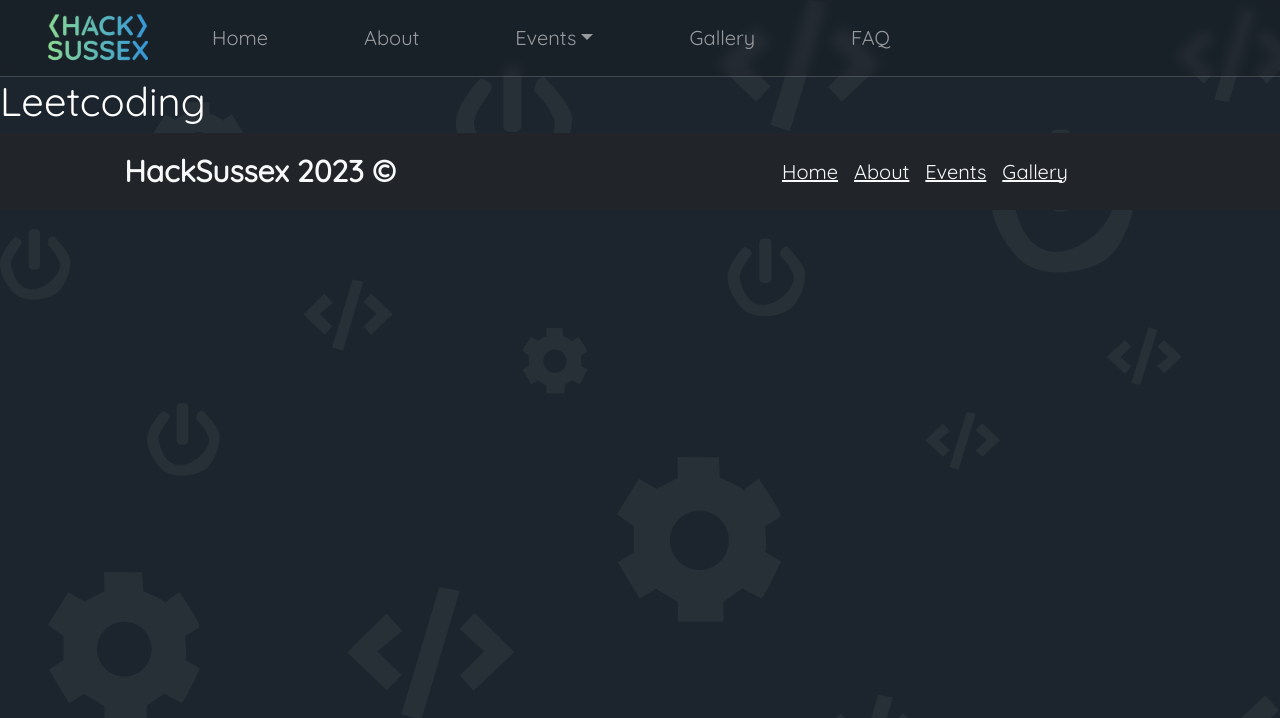
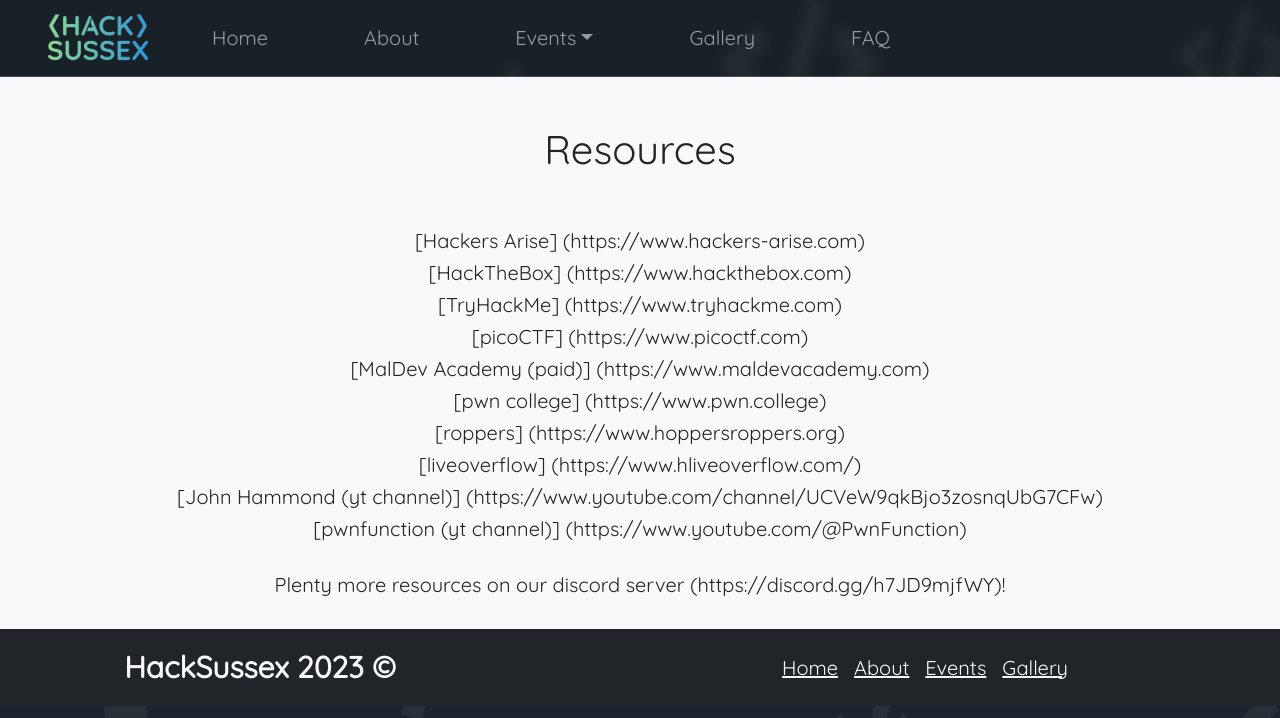
Before and after one commit to HackSussexP/HackSussexWebsite, a React (Create React App) app: page /events/leetcoding in a window 1280 px wide. Shown: the top 718 px of the page. Built offline with nearby package versions, Linux system fonts and the light colour scheme.

Commit message:
feat: started pawnsussex and leetcoding

```diff
--- /dev/null
+++ b/src/components/Resources.js
@@ -0,0 +1,50 @@
+import React from "react";
+
+const Resources = () => {
+    return (
+        <>
+            <div className="container-fluid justify-content-center text-center bg-light text-dark">
+                <div className="col">
+                    <div className="row p-5">
+                        <p className="h1">Resources</p>
+                    </div>
+                    <div className="row">
+                        <p className="h5">[Hackers Arise] (<a className="link-dark link-offset-2 link-offset-3-hover link-underline link-underline-opacity-0 link-underline-opacity-75-hover" href="https://www.hackers-arise.com">https://www.hackers-arise.com</a>)</p>
+                    </div>
+                    <div className="row">
+                        <p className="h5">[HackTheBox] (<a className="link-dark link-offset-2 link-offset-3-hover link-underline link-underline-opacity-0 link-underline-opacity-75-hover" href="https://www.hackthebox.com">https://www.hackthebox.com</a>)</p>
+                    </div>
+                    <div className="row">
+                        <p className="h5">[TryHackMe] (<a className="link-dark link-offset-2 link-offset-3-hover link-underline link-underline-opacity-0 link-underline-opacity-75-hover" href="https://www.tryhackme.com">https://www.tryhackme.com</a>)</p>
+                    </div>
+                    <div className="row">
+                        <p className="h5">[picoCTF] (<a className="link-dark link-offset-2 link-offset-3-hover link-underline link-underline-opacity-0 link-underline-opacity-75-hover" href="https://www.picoctf.com">https://www.picoctf.com</a>)</p>
+                    </div>
+                    <div className="row">
+                        <p className="h5">[MalDev Academy (paid)] (<a className="link-dark link-offset-2 link-offset-3-hover link-underline link-underline-opacity-0 link-underline-opacity-75-hover" href="https://www.maldevacademy.com">https://www.maldevacademy.com</a>)</p>
+                    </div>
+                    <div className="row">
+                        <p className="h5">[pwn college] (<a className="link-dark link-offset-2 link-offset-3-hover link-underline link-underline-opacity-0 link-underline-opacity-75-hover" href="https://www.pwn.college">https://www.pwn.college</a>)</p>
+                    </div>
+                    <div className="row">
+                        <p className="h5">[roppers] (<a className="link-dark llink-offset-2 link-offset-3-hover link-underline link-underline-opacity-0 link-underline-opacity-75-hover" href="https://www.hoppersroppers.org">https://www.hoppersroppers.org</a>)</p>
+                    </div>
+                    <div className="row">
+                        <p className="h5">[liveoverflow] (<a className="link-dark link-offset-2 link-offset-3-hover link-underline link-underline-opacity-0 link-underline-opacity-75-hover" href="https://www.hliveoverflow.com/">https://www.hliveoverflow.com/</a>)</p>
+                    </div>
+                    <div className="row">
+                        <p className="h5">[John Hammond (yt channel)] (<a className="link-dark link-offset-2 link-offset-3-hover link-underline link-underline-opacity-0 link-underline-opacity-75-hover" href="https://www.youtube.com/channel/UCVeW9qkBjo3zosnqUbG7CFw">https://www.youtube.com/channel/UCVeW9qkBjo3zosnqUbG7CFw</a>)</p>
+                    </div>
+                    <div className="row">
+                        <p className="h5">[pwnfunction (yt channel)] (<a className="link-dark link-offset-2 link-offset-3-hover link-underline link-underline-opacity-0 link-underline-opacity-75-hover" href="https://www.youtube.com/@PwnFunction">https://www.youtube.com/@PwnFunction</a>)</p>
+                    </div>
+                    <div className="row p-4">
+                        <p className="h5">Plenty more resources on our discord server (<a className="link-dark link-offset-2 link-offset-3-hover link-underline link-underline-opacity-0 link-underline-opacity-75-hover" href="https://discord.gg/h7JD9mjfWY">https://discord.gg/h7JD9mjfWY</a>)!</p>
+                    </div>
+                </div>
+            </div>
+        </>
+    )
+}
+
+export default Resources;
--- a/src/views/events/Leetcoding.js
+++ b/src/views/events/Leetcoding.js
@@ -1,8 +1,12 @@
 import React from 'react'
+import Resources from '../../components/Resources'
 
 const Leetcoding = () => {
   return (
-    <h1>Leetcoding</h1>
+    <>
+      <Resources />
+    </>
+
   )
 }
 
--- a/src/views/events/PwnSussex.js
+++ b/src/views/events/PwnSussex.js
@@ -1,109 +1,24 @@
 import React from 'react';
-import AboutHeader from '../../components/AboutHeader';
-import SocialMediaBanner from '../../components/SocialMediaBanner';
-import RotatingSponsorBanner from '../../components/RotatingSponsorBanner';
-import background from './../../assets/index-carousel/ctf-background.png';
-import pic from './../../assets/index-carousel/image2.png'
+import Resources from '../../components/Resources';
+import background from '../../assets/matrix-background 1.png'
 
-var sectionStyle = {
+const sectionStyle = {
   backgroundImage: `url(${background})`,
   backgroundSize: 'cover',
   backgroundPosition: 'center',
   backgroundRepeat: 'no-repeat',
   height: '100%',
   width: '100%',
-};
+}
 
 const CaptureTheFlag = () => {
   return(
     <>
-      <div className='container-fluid p-2' style={sectionStyle}>
-        <div className='row align-items-center p-5'>
-          <div className='col'>
-            <div className='container bg-white text-center p-2'>
-              <p className='h4 text-dark'>Brief passage of text describing or something</p>
-            </div>
-          </div>
-          <div className='col'>
-            <div className='container bg-white text-center p-2 h-75'>
-              <p className='h4 text-dark'>Image of something CTF related</p>
-            </div>
-          </div>
-          <div className='col'>
-            <div className='container bg-white text-center p-2'>
-              <p className='h4 text-dark'>Slogan? "putting the hack in hacksussex" or something else</p>
-            </div>
-          </div>
+      <div className='container-fluid'>
+        <div className='container-fluid justify-content-center' style={sectionStyle}>
+          <img></img>
         </div>
-      </div>
-      <RotatingSponsorBanner />
-      <AboutHeader />
-      <SocialMediaBanner />
-      <div className='container pt-3 text-center'>
-        <div className='row mb-3'>
-          <div className='col-12 col-md-6 p-5 m-auto'>
-            <img src={pic} alt="hackathon" className='img-fluid rounded'></img>
-          </div>
-          <div className='col-12 col-md-6 m-auto text-md-start'>
-            <h2 className='display-6 fw-bold text-electric'>
-              Hackathon
-            </h2>
-            <p className='fs-4'>
-              The biggest annual hackathon in Brighton & Hove!
-            </p>
-            <p>
-              Lorem ipsum dolar sit amet, consectetur adipiscing elit, sed do eiusm tempor incididun. Eiusum tempor incididun.
-            </p>
-          </div>
-        </div>
-        <div className='row mb-3'>
-          <div className='col-12 col-md-6 m-auto text-md-end'>
-            <h2 className='display-6 fw-bold text-electric'>
-              Game Jam
-            </h2>
-            <p className='fs-4'>
-              Our newest event where participants are challenged with designing a game within 24 hours!
-            </p>
-            <p>
-              Lorem ipsum dolar sit amet, consectetur adipiscing elit, sed do eiusm tempor incididun. Eiusum tempor incididun.
-            </p>
-          </div>
-          <div className='col-12 col-md-6 p-5 m-auto'>
-            <img src={pic} alt="hackathon" className='img-fluid rounded'></img>
-          </div>
-        </div>
-        <div className='row mb-3'>
-          <div className='col-12 col-md-6 p-5 m-auto'>
-            <img src={pic} alt="hackathon" className='img-fluid rounded'></img>
-          </div>
-          <div className='col-12 col-md-6 m-auto text-md-start'>
-            <h2 className='display-6 fw-bold text-electric'>
-              Coders Cup
-            </h2>
-            <p className='fs-4'>
-              Algorithmic coding compeition
-            </p>
-            <p>
-            Lorem ipsum dolar sit amet, consectetur adipiscing elit, sed do eiusm tempor incididun. Eiusum tempor incididun.
-            </p>
-          </div>
-        </div>
-        <div className='row mb-3'>
-          <div className='col-12 col-md-6 m-auto text-md-end'>
-            <h2 className='display-6 fw-bold text-electric'>
-              Capture The Flag
-            </h2>
-            <p className='fs-4'>
-              Cybersecruity Puzzles for our HackerSussexers
-            </p>
-            <p>
-            Lorem ipsum dolar sit amet, consectetur adipiscing elit, sed do eiusm tempor incididun. Eiusum tempor incididun.
-            </p>
-          </div>
-          <div className='col-12 col-md-6 p-5 m-auto'>
-            <img src={pic} alt="hackathon" className='img-fluid rounded'></img>
-          </div>
-        </div>
+        <Resources />
       </div>
     </>
   );
```
Also changed, not shown: src/assets/matrix-background 1.png (added).
